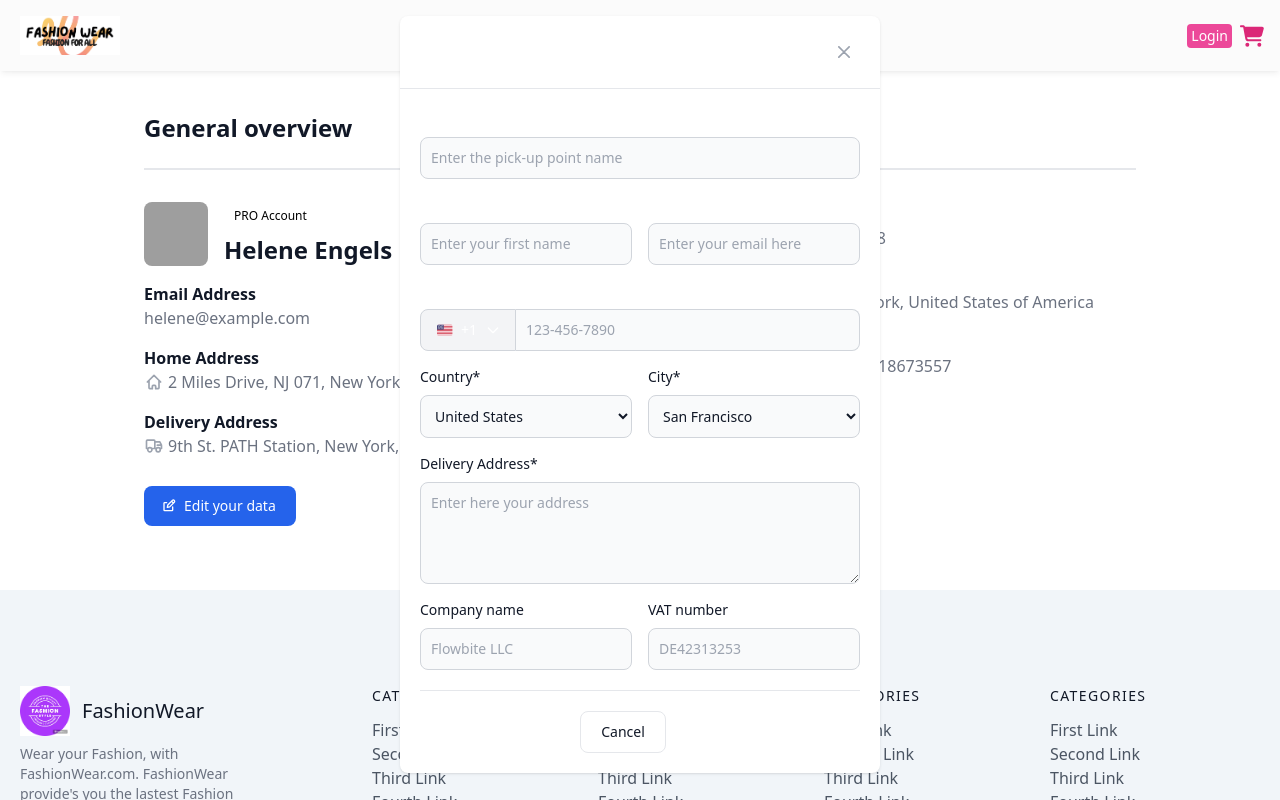
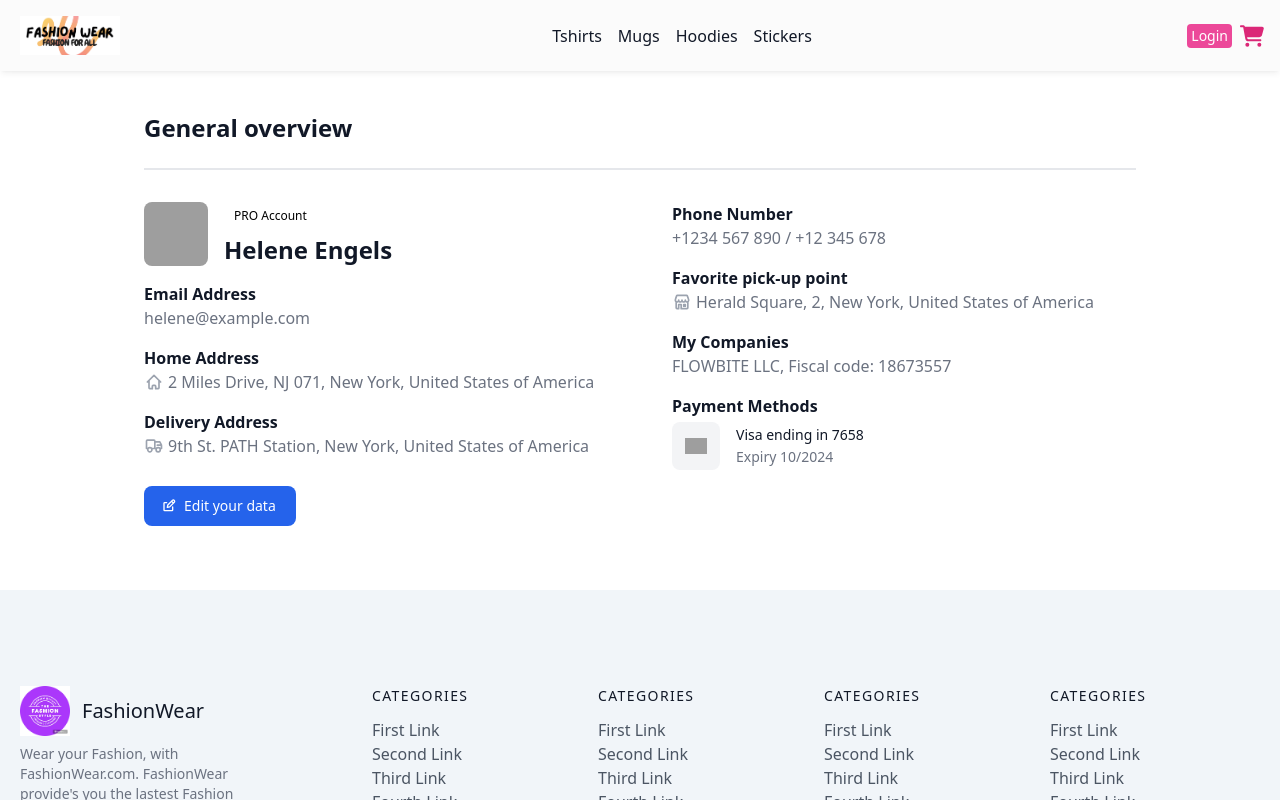
Before and after one commit to Laraib007/Ecommerce-NextJs-Project, a Next.js app: page /myaccount in a window 1280 px wide. Shown: the top 800 px of the page. Built offline with nearby package versions, Linux system fonts and the light colour scheme; grey boxes are pictures that could not be loaded.

Commit message:
Alhamdulillah Solve issues

```diff
--- a/src/pages/myaccount.js
+++ b/src/pages/myaccount.js
@@ -1,6 +1,7 @@
-import React from 'react'
+import React, { useState } from 'react'
 
 const Myaccount = () => {
+    const [hidden, setHidden] = useState(false)
   return (
     <div><section class="bg-white py-8 antialiased  md:py-8">
     <div class="mx-auto max-w-screen-lg px-4 2xl:px-0">
@@ -82,7 +83,7 @@ const Myaccount = () => {
             </dl>
           </div>
         </div>
-        <button type="button" data-modal-target="accountInformationModal2" data-modal-toggle="accountInformationModal2" class="inline-flex w-full items-center justify-center rounded-lg bg-primary-700 px-5 py-2.5 text-sm font-medium text-white hover:bg-blue-800 bg-blue-600 focus:outline-none focus:ring-4 focus:ring-primary-300  dark:hover:bg-primary-700 dark:focus:ring-primary-800 sm:w-auto">
+        <button onClick={()=>setHidden(true)} type="button" data-modal-target="accountInformationModal2" data-modal-toggle="accountInformationModal2" class="inline-flex w-full items-center justify-center rounded-lg bg-primary-700 px-5 py-2.5 text-sm font-medium text-white hover:bg-blue-800 bg-blue-600 focus:outline-none focus:ring-4 focus:ring-primary-300  dark:hover:bg-primary-700 dark:focus:ring-primary-800 sm:w-auto">
           <svg class="-ms-0.5 me-1.5 h-4 w-4" aria-hidden="false" xmlns="http://www.w3.org/2000/svg" width="24" height="24" fill="none" viewBox="0 0 24 24">
             <path stroke="currentColor" stroke-linecap="round" stroke-linejoin="round" stroke-width="2" d="m14.304 4.844 2.852 2.852M7 7H4a1 1 0 0 0-1 1v10a1 1 0 0 0 1 1h11a1 1 0 0 0 1-1v-4.5m2.409-9.91a2.017 2.017 0 0 1 0 2.853l-6.844 6.844L8 14l.713-3.565 6.844-6.844a2.015 2.015 0 0 1 2.852 0Z"></path>
           </svg>
@@ -93,7 +94,7 @@ const Myaccount = () => {
     </div>
     {/* <!-- Account Information Modal --> */}
     <div className='justify-center center'>
-    <div id="accountInformationModal2" tabIndex="-1" aria-hidden="false" class="max-h-auto fixed left-0 right-0 top-0 z-50  h-[calc(100%-1rem)] max-h-full w-full items-center justify-center overflow-y-auto overflow-x-hidden antialiased md:inset-0">
+   {hidden && <div id="accountInformationModal2" tabIndex="-1" aria-hidden="false" class="max-h-auto fixed left-0 right-0 top-0 z-50  h-[calc(100%-1rem)] max-h-full w-full items-center justify-center overflow-y-auto overflow-x-hidden antialiased md:inset-0">
       <div class="max-h-auto my-auto mx-auto relative max-h-full w-full max-w-lg p-4">
         {/* <!-- Modal content --> */}
         <div class="relative rounded-lg bg-white shadow dark:bg-gray-800">
@@ -169,7 +170,7 @@ const Myaccount = () => {
                   <div id="dropdown_phone_input_billing_modal" class="z-10 hidden w-56 divide-y divide-gray-100 rounded-lg bg-white shadow dark:bg-gray-700">
                     <ul class="p-2 text-sm font-medium text-gray-700 dark:text-gray-200" aria-labelledby="dropdown_phone_input__button_billing_modal">
                       <li>
-                        <button type="button" class="inline-flex w-full rounded-md px-3 py-2 text-sm text-gray-500 hover:bg-gray-100 hover:text-gray-900 dark:text-gray-400 dark:hover:bg-gray-600 dark:hover:text-white" role="menuitem">
+                        <button type="button" class="inline-flex w-full rounded-md px-3 py-2 text-sm text-gray-500 hover:bg-gray-100 hover:text-white dark:text-gray-400 dark:hover:bg-gray-600 dark:hover:text-white" role="menuitem">
                           <span class="inline-flex items-center">
                             <svg fill="none" aria-hidden="true" class="me-2 h-4 w-4" viewBox="0 0 20 15">
                               <rect width="19.6" height="14" y=".5" fill="#fff" rx="2" />
@@ -208,7 +209,7 @@ const Myaccount = () => {
                         </button>
                       </li>
                       <li>
-                        <button type="button" class="inline-flex w-full rounded-md px-3 py-2 text-sm text-gray-500 hover:bg-gray-100 hover:text-gray-900 dark:text-gray-400 dark:hover:bg-gray-600 dark:hover:text-white" role="menuitem">
+                        <button type="button" class="inline-flex w-full rounded-md px-3 py-2 text-sm text-gray-500 hover:bg-gray-100 hover:text-white dark:text-gray-400 dark:hover:bg-gray-600 dark:hover:text-white" role="menuitem">
                           <span class="inline-flex items-center">
                             <svg class="me-2 h-4 w-4" fill="none" viewBox="0 0 20 15">
                               <rect width="19.6" height="14" y=".5" fill="#fff" rx="2" />
@@ -227,7 +228,7 @@ const Myaccount = () => {
                         </button>
                       </li>
                       <li>
-                        <button type="button" class="inline-flex w-full rounded-md px-3 py-2 text-sm text-gray-500 hover:bg-gray-100 hover:text-gray-900 dark:text-gray-400 dark:hover:bg-gray-600 dark:hover:text-white" role="menuitem">
+                        <button type="button" class="inline-flex w-full rounded-md px-3 py-2 text-sm text-gray-500 hover:bg-gray-100 hover:text-white dark:text-gray-400 dark:hover:bg-gray-600 dark:hover:text-white" role="menuitem">
                           <span class="inline-flex items-center">
                             <svg class="me-2 h-4 w-4" fill="none" viewBox="0 0 20 15" xmlns="http://www.w3.org/2000/svg">
                               <rect width="19.6" height="14" y=".5" fill="#fff" rx="2" />
@@ -262,7 +263,7 @@ const Myaccount = () => {
                         </button>
                       </li>
                       <li>
-                        <button type="button" class="inline-flex w-full rounded-md px-3 py-2 text-sm text-gray-500 hover:bg-gray-100 hover:text-gray-900 dark:text-gray-400 dark:hover:bg-gray-600 dark:hover:text-white" role="menuitem">
+                        <button type="button" class="inline-flex w-full rounded-md px-3 py-2 text-sm text-gray-500 hover:bg-gray-100 hover:text-white dark:text-gray-400 dark:hover:bg-gray-600 dark:hover:text-white" role="menuitem">
                           <span class="inline-flex items-center">
                             <svg class="me-2 h-4 w-4" fill="none" viewBox="0 0 20 15">
                               <rect width="19.6" height="14" y=".5" fill="#fff" rx="2" />
@@ -302,7 +303,7 @@ const Myaccount = () => {
                         </button>
                       </li>
                       <li>
-                        <button type="button" class="inline-flex w-full rounded-md px-3 py-2 text-sm text-gray-500 hover:bg-gray-100 hover:text-gray-900 dark:text-gray-400 dark:hover:bg-gray-600 dark:hover:text-white" role="menuitem">
+                        <button type="button" class="inline-flex w-full rounded-md px-3 py-2 text-sm text-gray-500 hover:bg-gray-100 hover:text-white dark:text-gray-400 dark:hover:bg-gray-600 dark:hover:text-white" role="menuitem">
                           <span class="inline-flex items-center">
                             <svg class="me-2 h-4 w-4" fill="none" viewBox="0 0 20 15">
                               <rect width="19.1" height="13.5" x=".25" y=".75" fill="#fff" stroke="#F5F5F5" stroke-width=".5" rx="1.75" />
@@ -319,7 +320,7 @@ const Myaccount = () => {
                         </button>
                       </li>
                       <li>
-                        <button type="button" class="inline-flex w-full rounded-md px-3 py-2 text-sm text-gray-500 hover:bg-gray-100 hover:text-gray-900 dark:text-gray-400 dark:hover:bg-gray-600 dark:hover:text-white" role="menuitem">
+                        <button type="button" class="inline-flex w-full rounded-md px-3 py-2 text-sm text-gray-500 hover:bg-gray-100 hover:text-white dark:text-gray-400 dark:hover:bg-gray-600 dark:hover:text-white" role="menuitem">
                           <span class="inline-flex items-center">
                             <svg class="me-2 h-4 w-4" fill="none" viewBox="0 0 20 15">
                               <rect width="19.6" height="14" y=".5" fill="#fff" rx="2" />
@@ -361,16 +362,16 @@ const Myaccount = () => {
                     </ul>
                   </div>
                   <div class="relative w-full">
-                    <input type="text" id="phone-input" class="z-20 block w-full rounded-e-lg border border-s-0 border-gray-300 bg-gray-50 p-2.5 text-sm text-gray-900 focus:border-primary-500 focus:ring-primary-500 dark:border-gray-600 dark:border-s-gray-700  dark:bg-gray-700  dark:placeholder:text-gray-400 dark:focus:border-primary-500" pattern="[0-9]{3}-[0-9]{3}-[0-9]{4}" placeholder="123-456-7890" required />
+                    <input type="text" id="phone-input" class="z-20 block w-full rounded-e-lg border border-s-0 border-gray-300 bg-gray-50 p-2.5 text-sm text-white focus:border-primary-500 focus:ring-primary-500 dark:border-gray-600 dark:border-s-gray-700  dark:bg-gray-700  dark:placeholder:text-gray-400 dark:focus:border-primary-500" pattern="[0-9]{3}-[0-9]{3}-[0-9]{4}" placeholder="123-456-7890" required />
                   </div>
                 </div>
               </div>
 
               <div class="col-span-2 sm:col-span-1">
                 <div class="mb-2 flex items-center gap-2">
-                  <label for="select_country_input_billing_modal" class="block text-sm font-medium text-gray-900 "> Country* </label>
+                  <label for="select_country_input_billing_modal" class="block text-sm font-medium text-white "> Country* </label>
                 </div>
-                <select id="select_country_input_billing_modal" class="block w-full rounded-lg border border-gray-300 bg-gray-50 p-2.5 text-sm text-gray-900 focus:border-primary-500 focus:ring-primary-500 dark:border-gray-600 dark:bg-gray-700  dark:placeholder:text-gray-400 dark:focus:border-primary-500 dark:focus:ring-primary-500">
+                <select id="select_country_input_billing_modal" class="block w-full rounded-lg border border-gray-300 bg-gray-50 p-2.5 text-sm text-white focus:border-primary-500 focus:ring-primary-500 dark:border-gray-600 dark:bg-gray-700  dark:placeholder:text-gray-400 dark:focus:border-primary-500 dark:focus:ring-primary-500">
                   <option selected>United States</option>
                   <option value="AS">Australia</option>
                   <option value="FR">France</option>
@@ -381,9 +382,9 @@ const Myaccount = () => {
 
               <div class="col-span-2 sm:col-span-1">
                 <div class="mb-2 flex items-center gap-2">
-                  <label for="select_city_input_billing_modal" class="block text-sm font-medium text-gray-900 "> City* </label>
+                  <label for="select_city_input_billing_modal" class="block text-sm font-medium text-white "> City* </label>
                 </div>
-                <select id="select_city_input_billing_modal" class="block w-full rounded-lg border border-gray-300 bg-gray-50 p-2.5 text-sm text-gray-900 focus:border-primary-500 focus:ring-primary-500 dark:border-gray-600 dark:bg-gray-700  dark:placeholder:text-gray-400 dark:focus:border-primary-500 dark:focus:ring-primary-500">
+                <select id="select_city_input_billing_modal" class="block w-full rounded-lg border border-gray-300 bg-gray-50 p-2.5 text-sm text-white focus:border-primary-500 focus:ring-primary-500 dark:border-gray-600 dark:bg-gray-700  dark:placeholder:text-gray-400 dark:focus:border-primary-500 dark:focus:ring-primary-500">
                   <option selected>San Francisco</option>
                   <option value="NY">New York</option>
                   <option value="LA">Los Angeles</option>
@@ -393,51 +394,29 @@ const Myaccount = () => {
               </div>
 
               <div class="col-span-2">
-                <label for="address_billing_modal" class="mb-2 block text-sm font-medium text-gray-900 "> Delivery Address* </label>
-                <textarea id="address_billing_modal" rows="4" class="block w-full rounded-lg border border-gray-300 bg-gray-50 p-2.5 text-sm text-gray-900 focus:border-primary-500 focus:ring-primary-500 dark:border-gray-600 dark:bg-gray-700  dark:placeholder:text-gray-400 dark:focus:border-primary-500 dark:focus:ring-primary-500" placeholder="Enter here your address"></textarea>
+                <label for="address_billing_modal" class="mb-2 block text-sm font-medium text-white "> Delivery Address* </label>
+                <textarea id="address_billing_modal" rows="4" class="block w-full rounded-lg border border-gray-300 bg-gray-50 p-2.5 text-sm text-white focus:border-primary-500 focus:ring-primary-500 dark:border-gray-600 dark:bg-gray-700  dark:placeholder:text-gray-400 dark:focus:border-primary-500 dark:focus:ring-primary-500" placeholder="Enter here your address"></textarea>
               </div>
               <div class="col-span-2 sm:col-span-1">
-                <label for="company_name" class="mb-2 block text-sm font-medium text-gray-900 "> Company name </label>
-                <input type="text" id="company_name" class="block w-full rounded-lg border border-gray-300 bg-gray-50 p-2.5 text-sm text-gray-900 focus:border-primary-500 focus:ring-primary-500 dark:border-gray-600 dark:bg-gray-700  dark:placeholder:text-gray-400 dark:focus:border-primary-500 dark:focus:ring-primary-500" placeholder="Flowbite LLC" />
+                <label for="company_name" class="mb-2 block text-sm font-medium text-white "> Company name </label>
+                <input type="text" id="company_name" class="block w-full rounded-lg border border-gray-300 bg-gray-50 p-2.5 text-sm text-white focus:border-primary-500 focus:ring-primary-500 dark:border-gray-600 dark:bg-gray-700  dark:placeholder:text-gray-400 dark:focus:border-primary-500 dark:focus:ring-primary-500" placeholder="Flowbite LLC" />
               </div>
 
               <div class="col-span-2 sm:col-span-1">
-                <label for="vat_number" class="mb-2 block text-sm font-medium text-gray-900 "> VAT number </label>
-                <input type="text" id="vat_number" class="block w-full rounded-lg border border-gray-300 bg-gray-50 p-2.5 text-sm text-gray-900 focus:border-primary-500 focus:ring-primary-500 dark:border-gray-600 dark:bg-gray-700  dark:placeholder:text-gray-400 dark:focus:border-primary-500 dark:focus:ring-primary-500" placeholder="DE42313253" />
+                <label for="vat_number" class="mb-2 block text-sm font-medium text-white "> VAT number </label>
+                <input type="text" id="vat_number" class="block w-full rounded-lg border border-gray-300 bg-gray-50 p-2.5 text-sm text-white focus:border-primary-500 focus:ring-primary-500 dark:border-gray-600 dark:bg-gray-700  dark:placeholder:text-gray-400 dark:focus:border-primary-500 dark:focus:ring-primary-500" placeholder="DE42313253" />
               </div>
             </div>
             <div class="border-t border-gray-200 pt-4 dark:border-gray-700 md:pt-5">
-              <button type="submit" class="me-2 inline-flex items-center rounded-lg bg-primary-700 px-5 py-2.5 text-center text-sm font-medium text-white hover:bg-primary-800 focus:outline-none focus:ring-4 focus:ring-primary-300  dark:hover:bg-primary-700 dark:focus:ring-primary-800">Save information</button>
-              <button type="button" data-modal-toggle="accountInformationModal2" class="me-2 rounded-lg border border-gray-200 bg-white px-5 py-2.5 text-sm font-medium text-gray-900 hover:bg-gray-100 hover:text-primary-700 focus:z-10 focus:outline-none focus:ring-4 focus:ring-gray-100 dark:border-gray-600 dark:bg-gray-800 dark:text-gray-400 dark:hover:bg-gray-700 dark:hover:text-white dark:focus:ring-gray-700">Cancel</button>
+              <button type="submit" class="me-2 inline-flex items-center rounded-lg bg-green-700 px-5 py-2.5 text-center text-sm font-medium text-white hover:bg-green-800 focus:outline-none focus:ring-4 focus:ring-primary-300  dark:hover:bg-primary-700 dark:focus:ring-primary-800">Save information</button>
+              <button type="button" data-modal-toggle="accountInformationModal2" class="me-2 rounded-lg border border-gray-200 bg-white px-5 py-2.5 text-sm font-medium text-white hover:bg-gray-100 hover:text-primary-700 focus:z-10 focus:outline-none focus:ring-4 focus:ring-gray-100 dark:border-gray-600 dark:bg-gray-800 dark:text-gray-400 dark:hover:bg-gray-700 dark:hover:text-white dark:focus:ring-gray-700">Cancel</button>
             </div>
           </form>
         </div>
       </div>
-    </div>
+    </div>}
 
-    <div id="deleteOrderModal" tabIndex="-1" aria-hidden="true" class="fixed left-0 right-0 top-0 z-50 hidden h-modal w-full items-center justify-center overflow-y-auto overflow-x-hidden md:inset-0 md:h-full">
-        <div class="relative h-full w-full max-w-md p-4 md:h-auto">
-          {/* <!-- Modal content --> */}
-          <div class="relative rounded-lg bg-white p-4 text-center shadow dark:bg-gray-800 sm:p-5">
-            <button type="button" class="absolute right-2.5 top-2.5 ml-auto inline-flex items-center rounded-lg bg-transparent p-1.5 text-sm text-gray-400 hover:bg-gray-200 hover:text-gray-900 dark:hover:bg-gray-600 dark:hover:text-white" data-modal-toggle="deleteOrderModal">
-              <svg aria-hidden="true" class="h-5 w-5" fill="currentColor" viewBox="0 0 20 20" xmlns="http://www.w3.org/2000/svg"><path fill-rule="evenodd" d="M4.293 4.293a1 1 0 011.414 0L10 8.586l4.293-4.293a1 1 0 111.414 1.414L11.414 10l4.293 4.293a1 1 0 01-1.414 1.414L10 11.414l-4.293 4.293a1 1 0 01-1.414-1.414L8.586 10 4.293 5.707a1 1 0 010-1.414z" clip-rule="evenodd"></path></svg>
-              <span class="sr-only">Close modal</span>
-            </button>
-            <div class="mx-auto mb-4 flex h-12 w-12 items-center justify-center rounded-lg bg-gray-100 p-2 dark:bg-gray-700">
-              <svg class="h-8 w-8 text-gray-500 dark:text-gray-400" aria-hidden="true" xmlns="http://www.w3.org/2000/svg" width="24" height="24" fill="none" viewBox="0 0 24 24">
-                <path stroke="currentColor" stroke-linecap="round" stroke-linejoin="round" stroke-width="2" d="M5 7h14m-9 3v8m4-8v8M10 3h4a1 1 0 0 1 1 1v3H9V4a1 1 0 0 1 1-1ZM6 7h12v13a1 1 0 0 1-1 1H7a1 1 0 0 1-1-1V7Z" />
-              </svg>
-              <span class="sr-only">Danger icon</span>
-            </div>
-            <p class="mb-3.5 text-gray-900 "><a href="#" class="font-medium text-primary-700 hover:underline dark:text-primary-500">@heleneeng</a>, are you sure you want to delete this order from your account?</p>
-            <p class="mb-4 text-gray-500 dark:text-gray-300">This action cannot be undone.</p>
-            <div class="flex items-center justify-center space-x-4">
-              <button data-modal-toggle="deleteOrderModal" type="button" class="rounded-lg border border-gray-200 bg-white px-3 py-2 text-sm font-medium text-gray-500 hover:bg-gray-100 hover:text-gray-900 focus:z-10 focus:outline-none focus:ring-4 focus:ring-primary-300 dark:border-gray-500 dark:bg-gray-700 dark:text-gray-300 dark:hover:bg-gray-600 dark:hover:text-white dark:focus:ring-gray-600">No, cancel</button>
-              <button type="submit" class="rounded-lg bg-red-700 px-3 py-2 text-center text-sm font-medium text-white hover:bg-red-700 focus:outline-none focus:ring-4 focus:ring-red-300 dark:bg-red-600 dark:hover:bg-red-700 dark:focus:ring-red-900">Yes, delete</button>
-            </div>
-          </div>
-        </div>
-      </div>
+
       </div>
   </section>
   </div>
```
